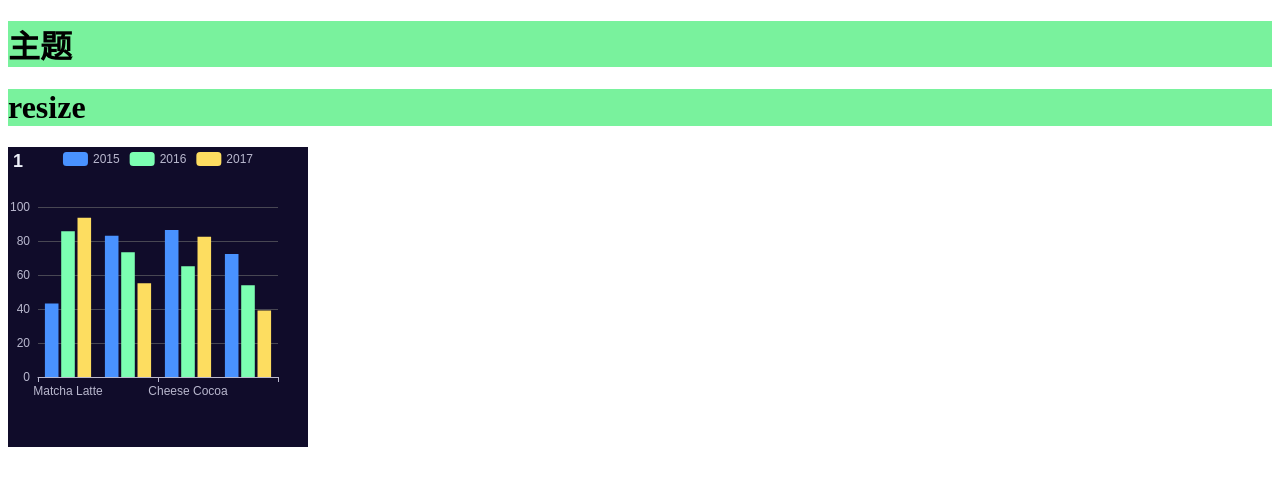
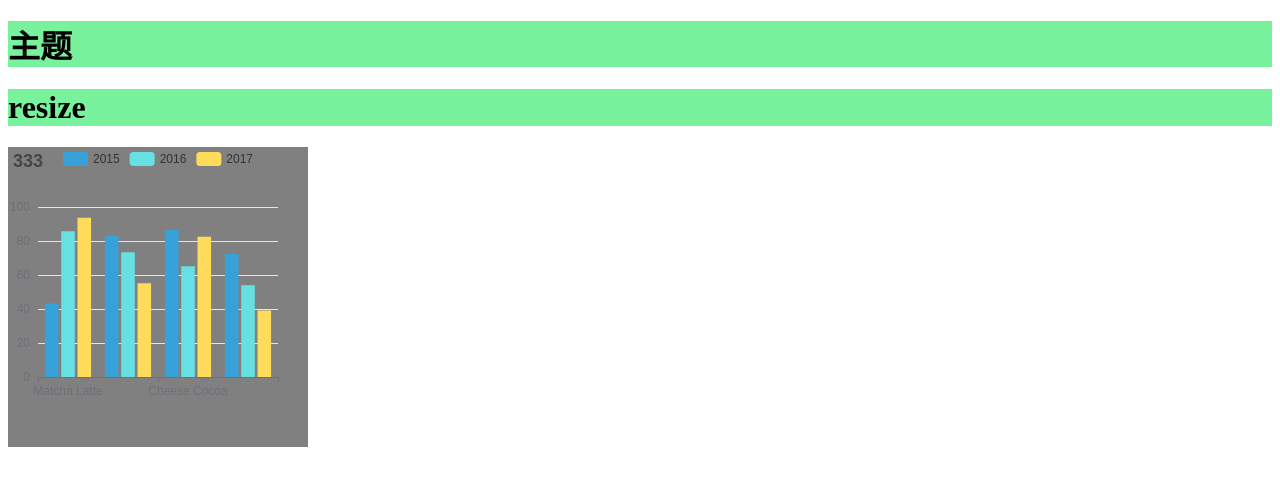
Before and after one commit to panDann/node-editor, a React app: page / in a window 1280 px wide. Shown: the top 486 px of the page. Built offline with nearby package versions, Linux system fonts and the light colour scheme.

Commit message:
精简hook版本

```diff
--- a/src/base/index-hook.ts
+++ b/src/base/index-hook.ts
@@ -1,4 +1,4 @@
-import { useEffect, useRef, createElement, CSSProperties, useReducer, useLayoutEffect } from 'react'
+import { useEffect, useRef, createElement, CSSProperties, useReducer, useLayoutEffect, useState } from 'react'
 import * as echarts from "echarts/core";
 import {
     TitleComponent,
@@ -33,30 +33,16 @@ export class EBase {
     }
     Chart({ className, option, watch = true, ...rest }: IProp) {
         option||console.error("option don't allow to set empty,it must be an instance of EOption");
-
         const echartRef = useRef<HTMLDivElement | null>(null)
         const chart = useRef<any>(null)
-        const [sta, dispatch] = useReducer(reducer, initS)
-        // 注册监听器
-        watch && option.notify(dispatch)
-
+        const [count, setCount] = useState(0)
         // 处理首次与特殊渲染（主题，引擎）
         useLayoutEffect(() => {
-            chart.current = echarts.init(echartRef.current as any, sta.theme, { renderer: sta.renderer })
+            chart.current = echarts.init(echartRef.current as any, option.theme, { renderer: option.renderer })
             chart.current.setOption(option.now())
+            option.notify(()=>setCount(count+1),chart.current)
             return () => echarts.dispose(chart.current)
-        }, [sta.theme, sta.renderer])
-
-        // 处理（resize...）
-        useEffect(() => {
-            chart.current.resize()
-        }, [sta.resize])
-
-        // 处理option触发的更新（）
-        useEffect(() => {
-            sta.count > 0 && chart.current.setOption(option.now())
-        }, [sta.count])
-
+        }, [count])
         return createElement('div', { className, style: { height: '100%', width: '100%', ...rest.style }, ref: echartRef })
     }
 }
--- a/src/base/index.ts
+++ b/src/base/index.ts
@@ -40,7 +40,6 @@ export class Chart extends Component<IProp, IState> {
         this.state = {
             count: 0
         }
-        this.props.option.notify(this.dispatch = this.dispatch.bind(this))
     }
     ref = createRef<HTMLDivElement>()
     chart: any = null
@@ -48,26 +47,21 @@ export class Chart extends Component<IProp, IState> {
     dispatch() {
         this.setState({ count: this.state.count + 1 })
     }
-
     render() {
         return createElement('div', { className: this.props.className, ref: this.ref, style: { height: '100%', width: '100%', ...this.props.style }, })
     }
-    componentDidUpdate(prop: IProp,) {
-        const { option: { changeList } } = prop
-        if (changeList.includes('renderer') || changeList.includes('theme')) {
-            prop.option.changeList = []
+    componentDidUpdate(prop: IProp, preS: IState) {
+        if (preS.count !== this.state.count) {
             this.reInit()
-            return
         }
-        changeList.includes('resize') && this.chart.resize()
-        changeList.includes('option') && this.chart.setOption(this.props.option.now())
-        prop.option.changeList = []
     }
     reInit() {
+
         const { option } = this.props
         this.chart && echarts.dispose(this.chart)
         this.chart = echarts.init(this.ref.current as HTMLDivElement, option.theme, { renderer: option.renderer })
         this.chart.setOption(option.now())
+        option.notify(this.dispatch = this.dispatch.bind(this), this.chart)
     }
     componentDidMount() {
         this.reInit()
--- a/src/base/option.ts
+++ b/src/base/option.ts
@@ -15,8 +15,8 @@ type EchartSinglePro = {
     series: EO.Series
 }
 type EchartPro = {
-    dataZoom: EO.DataZoom[]
-    series: EO.Series[]
+    dataZoom: EO.DataZoom
+    series: EO.Series
 }
 
 type ExtraValue = {
@@ -27,6 +27,7 @@ type ExtraValue = {
 
 const _assign = Object.assign
 let timer: ReturnType<typeof setTimeout>
+let timerOption: ReturnType<typeof setTimeout>
 export class EOption {
 
     constructor(customOptions: EO) {
@@ -35,8 +36,7 @@ export class EOption {
     private option: EO = {}
     theme: string | object = 'light'
     renderer: 'svg' | 'canvas' = 'svg'
-    size = 0
-    changeList: (keyof ExtraValue | 'option')[] = []
+    private chart: any = null
     private _trigger: Dispatch<Action> & any = null
     private trigger() {
         // 异步赋值
@@ -45,30 +45,34 @@ export class EOption {
             this._trigger && this._trigger()
         }, 0);
     }
+
+    private triggerOption() {
+        // 异步赋值
+        if (this.chart) {
+            if (timerOption) clearTimeout(timerOption)
+            timerOption = setTimeout(() => {
+                this.chart.setOption(this.option)
+            }, 0);
+        }
+    }
     now = () => this.option
-    notify = (dispatch: Dispatch<Action>) => this._trigger = dispatch
+    notify = (dispatch: Dispatch<Action>, chart?: any) => (this._trigger = dispatch, this.chart = chart)
 
     setExtra<T extends keyof ExtraValue>(key: T, value: ExtraValue[T]) {
         _assign(this, { [key]: value })
         this.trigger()
-        this.changeList.push(key)
     }
-
+    resize = () => {
+        this.chart && this.chart.resize()
+    }
     assign<T extends keyof EchartSinglePro>(key: T, prop: EchartSinglePro[T]) {
         this.option[key] = _assign(this.option[key], prop);
-        this.trigger()
-        this.changeList.push('option')
+        this.triggerOption()
     }
-
-    assigns<T extends keyof EchartPro>(key: T, props: EchartPro[T]) {
-        // this.option[key].forEach((el, index) => _assign(el, props[index]))
-        this.trigger()
-        this.changeList.push('option')
+    assigns<T extends keyof EchartPro>(key: T, props: EchartPro[T][]) {
+        (this.option[key] as EchartPro[T][]).forEach((el, index) => _assign(el, props[index]))
+        this.triggerOption()
     }
-
-    // assignSeries(series: EO.Series | EO.Series[]) {
-    //     this.option.series[Array.isArray(series) ? 'concat' : 'push'](series)
-    // }
     add = <T extends keyof EchartSinglePro>(key: T, val: EO[T]) => this.option[key] = val
     delete(key: keyof EchartSinglePro) {
         delete this.option[key];
--- a/src/pages/index.tsx
+++ b/src/pages/index.tsx
@@ -1,14 +1,15 @@
 import styles from './index.less';
 import cht from './test.cht';
 import EBase from '@src/base';
-import {useBase} from '@src/base/index-hook';
+import { useBase } from '@src/base/index-hook';
 import { EOption } from '@src/base/option';
 import { BarChart } from 'echarts/charts';
+import { useState } from 'react';
 
 EBase.use(BarChart)
 const HookChart = useBase(BarChart)
 const option = new EOption({
-  title:{text:'333'},
+  title: { text: '333' },
   legend: {},
   tooltip: {},
   dataset: {
@@ -30,21 +31,25 @@ const option = new EOption({
     { type: 'bar' }
   ]
 })
-let count = 0
+let external = 0
 export default function IndexPage() {
+  const [count, setCount] = useState(0)
   const onClick = () => {
-    // option.setTheme('dark')
-    option.assign('title',{text:++count+''})
+    // option.assign('title', { text: ++external + '' })
+    // setCount(count + 1)
+    option.setExtra('theme', external++%2?'dark':'light')
+    option.resize()
+    option.assign('title', { text: external + '' })
+
   }
-    option.setExtra('theme','dark')
-    option.assign('title',{text:++count+''})
-    return (
+
+  return (
     <div>
       <h1 className={styles.title} onClick={onClick}>主题</h1>
       <h1 className={styles.title} onClick={onClick}>resize</h1>
-      <div style={{ height: 300, width: 300 }}>
-        <EBase option={option} />
-        {/* <HookChart option={option} /> */}
+      <div style={{ height: 300, width: 300 + count, background: 'grey' }}>
+        {/* <EBase option={option} /> */}
+        <HookChart option={option} />
       </div>
     </div>
   );
```
